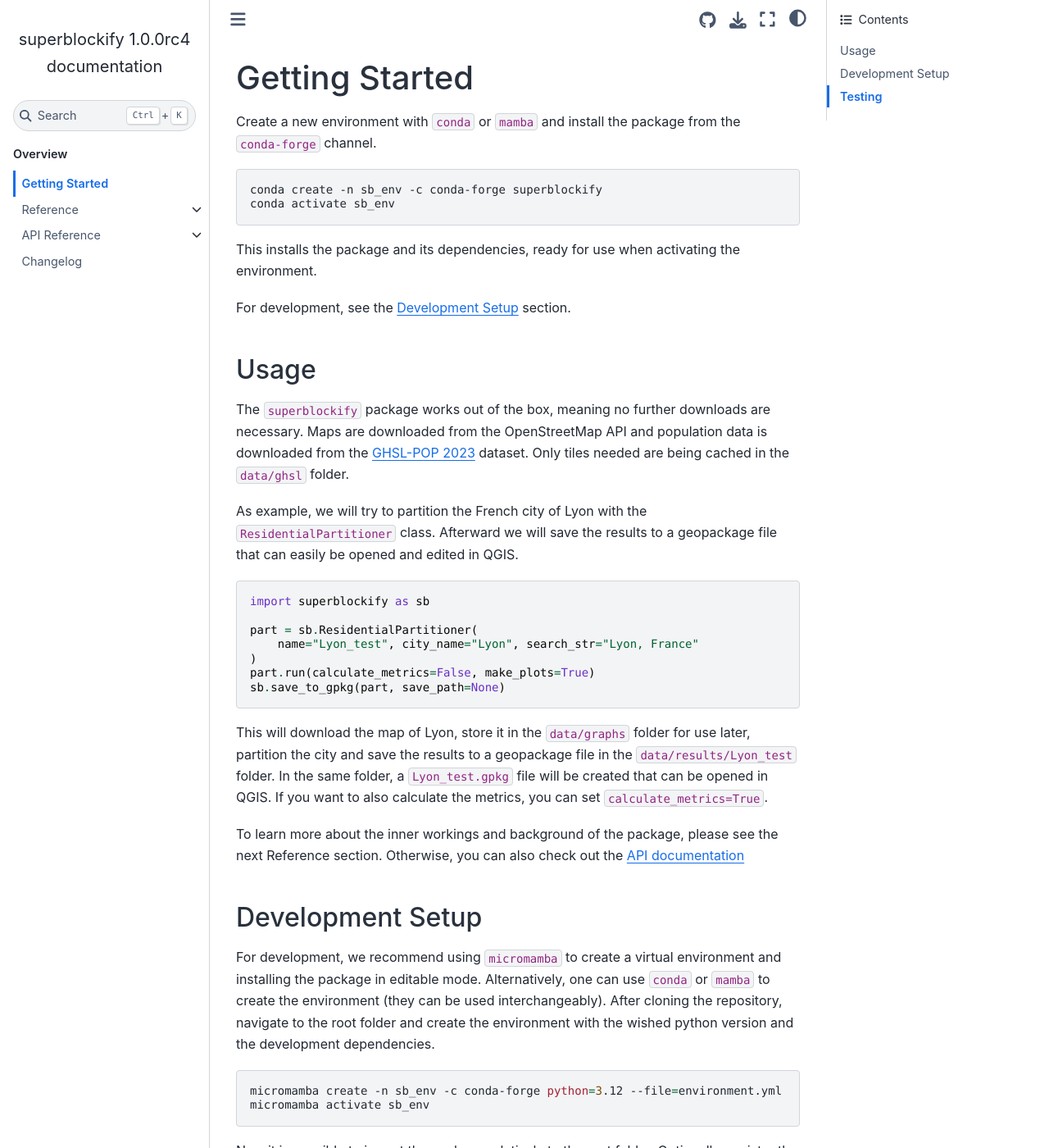
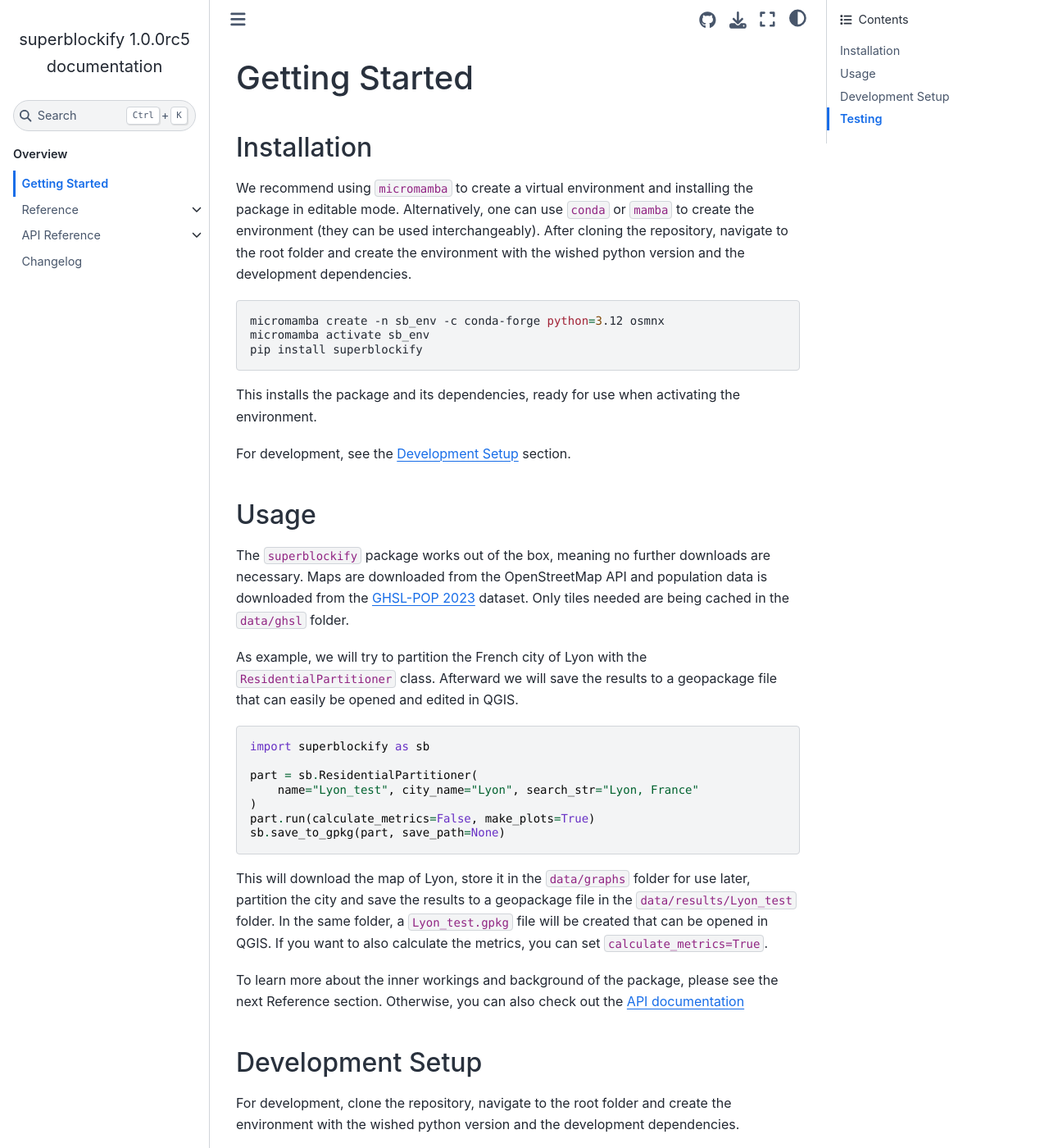
Before and after one commit to NERDSITU/superblockify, a Sphinx documentation site: the page built from docs/getting_started.md, in a window 1280 px wide and 1400 px high. Shown: the whole window at 82% size. Built offline with Sphinx 7.4.7 and the Sphinx Book theme 1.1.4, drawn with Linux system fonts in a browser that asks for light colours; pages that are not in the unit, such as notebooks, are missing from menus.

Commit message:
RC5: Settings & `README.md` - Change logging level to INFO - Add PyPI more classifiers - Change installation modularity until conda-forge recipy merged   PR https://github.com/conda-forge/staged-recipes/pull/26047

````diff
--- a/docs/conf.py
+++ b/docs/conf.py
@@ -24,7 +24,7 @@
 project = "superblockify"
 copyright = "2023-2024, Carlson Büth"
 author = "Carlson Büth"
-release = "1.0.0rc4"
+release = "1.0.0rc5"
 
 # -- General configuration ---------------------------------------------------
 # https://www.sphinx-doc.org/en/master/usage/configuration.html#general-configuration
--- a/docs/getting_started.md
+++ b/docs/getting_started.md
@@ -1,11 +1,18 @@
 # Getting Started
 
-Create a new environment with `conda` or `mamba` and install the package from the
-`conda-forge` channel.
+## Installation
+
+We recommend using `micromamba` to create a virtual
+environment and installing the package in editable mode.
+Alternatively, one can use `conda` or `mamba` to create the environment
+(they can be used interchangeably).
+After cloning the repository, navigate to the root folder and
+create the environment with the wished python version and the development dependencies.
 
 ```bash
-conda create -n sb_env -c conda-forge superblockify
-conda activate sb_env
+micromamba create -n sb_env -c conda-forge python=3.12 osmnx
+micromamba activate sb_env
+pip install superblockify
 ```
 
 This installs the package and its dependencies,
@@ -46,11 +53,7 @@
 
 ## Development Setup
 
-For development, we recommend using `micromamba` to create a virtual
-environment and installing the package in editable mode.
-Alternatively, one can use `conda` or `mamba` to create the environment
-(they can be used interchangeably).
-After cloning the repository, navigate to the root folder and
+For development, clone the repository, navigate to the root folder and
 create the environment with the wished python version and the development dependencies.
 
 ```bash
--- a/pyproject.toml
+++ b/pyproject.toml
@@ -6,12 +6,12 @@
 name = "superblockify"
 authors = [{ name = "Carlson Büth", email = "carlson@cbueth.de" }]
 maintainers = [{ name = "superblockify contributors" }]
-license = { text = "APGL-3.0" }
+license = { text = "APGL-3.0-or-later" }
 readme = "README.md"
 description = "Automated Generation, Visualization, and Analysis of potential Superblocks in Cities"
 keywords = ["Low Traffic Neighborhoods", "GIS", "Networks", "OpenStreetMap", "Urban Planning", "Urban Mobility", "Urban Data"]
 classifiers = [
-    "Development Status :: 4 - Beta",
+    "Development Status :: 5 - Production/Stable",
     "Intended Audience :: Developers",
     "Intended Audience :: Science/Research",
     "License :: OSI Approved :: GNU Affero General Public License v3 or later (AGPLv3+)",
@@ -19,6 +19,8 @@
     "Programming Language :: Python :: 3",
     "Programming Language :: Python :: 3 :: Only",
     "Programming Language :: Python :: 3.10",
+    "Programming Language :: Python :: 3.11",
+    "Programming Language :: Python :: 3.12",
     "Natural Language :: English",
     "Topic :: Scientific/Engineering :: GIS",
     "Topic :: Scientific/Engineering :: Information Analysis",
--- a/superblockify/_version.py
+++ b/superblockify/_version.py
@@ -1,3 +1,3 @@
 """superblockify package version."""
 
-__version__ = "1.0.0rc4"
+__version__ = "1.0.0rc5"
````
Also changed, not shown: README.md (+15 -11 lines), 3 other files.
